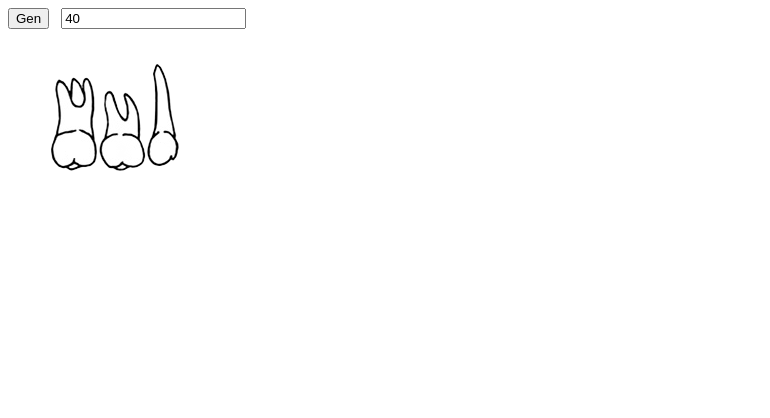
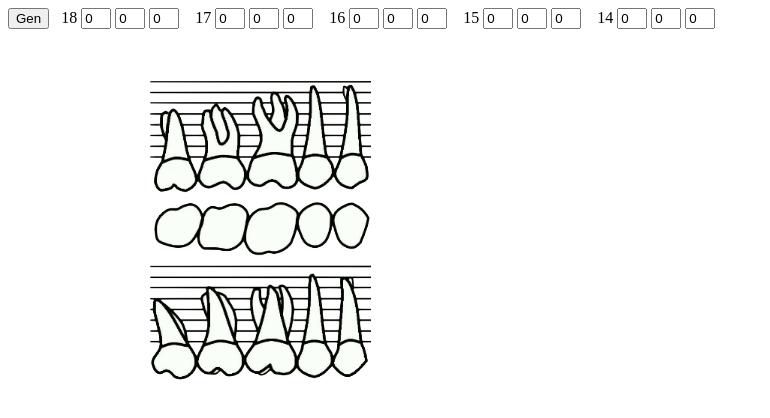
Before and after one commit to livinggym/livinggym.github.io, a plain HTML site: page Perio.htm in a window 1280 px wide. Shown: the whole page, without its empty margins (0-770 px from the left). Drawn offline with Linux system fonts and the light colour scheme.

Commit message:
Add files via upload

```diff
--- a/Perio.htm
+++ b/Perio.htm
@@ -10,16 +10,37 @@
 
 <body>
 
-<div style="position: absolute; width: 458px; height: 177px; z-index: 1; left: 50px; top: 50px;" id="tooth">
-				<img src="img/nat-16.png" width="48" height="124" /><img src="img/nat-17.png" width="48" height="124" /><img src="img/nat-15.png" width="34" height="124" /></div>
+<div style="position: absolute; width: 250px; height: 300px; z-index: 1; left: 150px; top: 80px;" id="tooth">
+				<img src="img/UR.png"/></div>
 
-<div style="position: absolute; width: 200px; height: 100px; z-index: 2; left: 53px; top: 83px;" id="layer2">
-<canvas id="myCanvas" width="200" height="100">
+<div style="position: absolute; width: 250px; height: 100px; z-index: 2; left: 150px; top: 80px;" id="layer2">
+<canvas id="myCanvas" width="250" height="100">
 Your browser does not support the HTML5 canvas tag.</canvas>
 </div>
 <button id="ext" onclick="chart()">Gen</button>&nbsp;&nbsp;
-<input id="text1" type="text" value="40"/><form method="post">
-</form>
+
+18
+<input id="b181" type="text" value="0" style="width: 22px"/>
+<input id="b182" type="text" value="0" style="width: 22px"/>
+<input id="b183" type="text" value="0" style="width: 22px"/>&nbsp;&nbsp;&nbsp;
+17
+<input id="b171" type="text" value="0" style="width: 22px"/>
+<input id="b172" type="text" value="0" style="width: 22px"/>
+<input id="b173" type="text" value="0" style="width: 22px"/>&nbsp;&nbsp;&nbsp;
+16
+<input id="b161" type="text" value="0" style="width: 22px"/>
+<input id="b162" type="text" value="0" style="width: 22px"/>
+<input id="b163" type="text" value="0" style="width: 22px"/>&nbsp;&nbsp;&nbsp;
+15
+<input id="b151" type="text" value="0" style="width: 22px"/>
+<input id="b152" type="text" value="0" style="width: 22px"/>
+<input id="b153" type="text" value="0" style="width: 22px"/>&nbsp;&nbsp;&nbsp;
+14
+<input id="b141" type="text" value="0" style="width: 22px"/>
+<input id="b142" type="text" value="0" style="width: 22px"/>
+<input id="b143" type="text" value="0" style="width: 22px"/>&nbsp;&nbsp;&nbsp;
+
+
 </body>
 
 </html>
```
